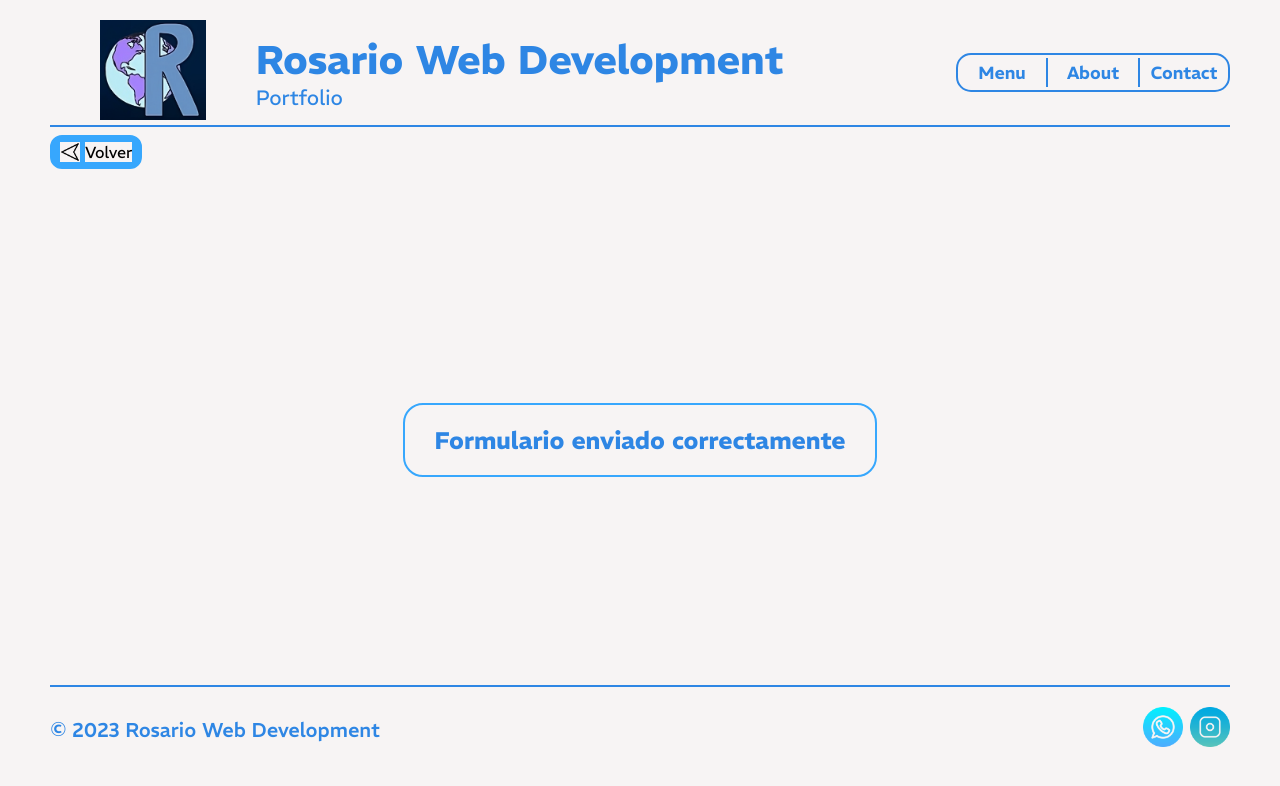
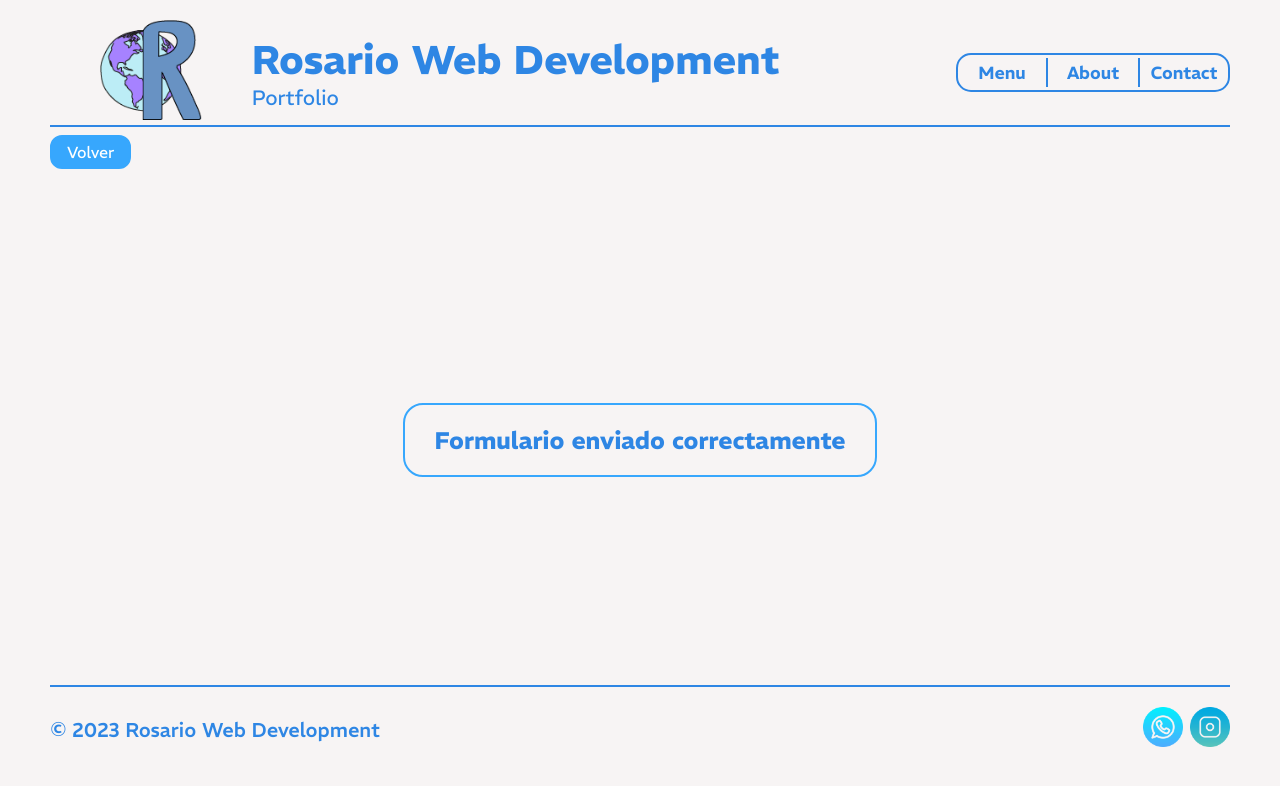
Before and after one commit to SantiAngelica/portfoliorsw, a plain HTML site: page html/formsend.html in a window 1280 px wide. Drawn offline with Linux system fonts and the light colour scheme.

Commit message:
retoquesesteticosfaltafooter

```diff
--- a/css/style.css
+++ b/css/style.css
@@ -14,8 +14,15 @@
 }
 
 
+body{
+    height: 100%;
+    width: 100%;
+}
+
 html{
     scroll-behavior: smooth;
+    width: 100%;
+    height: 97%;
 }
 
 body::-webkit-scrollbar{
@@ -109,7 +116,7 @@ header a {
     color: rgb(46, 134, 228);
 }
 
-header a {
+header a:not(:has(img)) {
     display: inline-block;
     position: relative;
 
@@ -129,8 +136,18 @@ header a {
     &:hover:after {
         transform: scaleX(1);
         transform-origin: bottom left;
+        transition: all 0.8;
     }
 }
+
+
+header img:hover {
+    display: inline-block;
+    position: relative;
+    transform: translateY(-3%);
+    transition: all 400ms ease;
+}
+
 
 h1 {
     font-size: 2.5rem;
@@ -380,39 +397,36 @@ textarea{
     display: flex;
     align-items:center;
     justify-content: center;
-    padding: 5px 8px;
+    padding: 5px 15px;
     border-radius: 12px;
     background-color:rgb(55, 167, 253) ;
     border: 2px solid rgb(55, 167, 253);
     position:absolute;
     left: 50px;
     top: 135px;
+    color: #fff;
 }
-.volver:hover > img{
-    background-color:rgb(255, 255, 255);
+
+.volver p {
+    background-color:rgb(55, 167, 253);
+    color: #fff;
 }
+
 .volver:hover > p{
     background-color:rgb(255, 255, 255);
-}
-.volver:hover{
-    background-color:rgb(255, 255, 255);
+    color: rgb(55, 167, 253);
 }
 
-.volver img{
-    height: 20px;
-    margin-right: 5px;
+.volver:hover{
+    background-color: #fff;
+}
 
-}
-.volver p{
-    color: black;
-}
 .enviado{
     margin: 32vh 0px 26vh 0;
     padding: 20px 30px;
     border-radius: 20px;
     border: 2px solid rgb(55, 167, 253);
 }
-
 
 
 
--- a/html/formsend.html
+++ b/html/formsend.html
@@ -15,7 +15,7 @@
         <div class="headerfirst">
             <figure>
                 <a href="../index.html">
-                    <img src="../media/logorwd.png" alt="Logo">
+                    <img src="../media/logorwd-nobg.png" alt="Logo">
                 </a>
             </figure>
             <div class="box_title">
@@ -40,7 +40,7 @@
         </nav>
     </header>
     <main>
-        <a href="../index.html" class="volver"><img src="../media/flecha.png" alt="Flecha" ><p>Volver</p></a>
+        <a href="../index.html" class="volver"><p>Volver</p></a>
         <h3 class="enviado">Formulario enviado correctamente</h3>
     </main>
     <footer>
```
